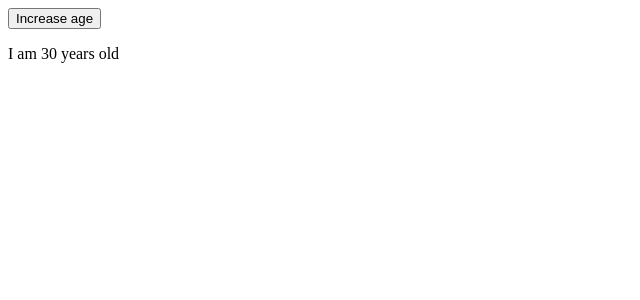
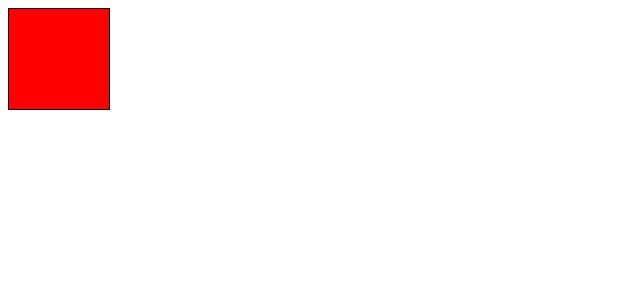
Before and after one commit to Vang-ap/react-intro, a React (Create React App) app: page / in a window 1280 px wide. Shown: the top 300 px of the page, without its empty margins (0-640 px from the left). Built offline with nearby package versions, Linux system fonts and the light colour scheme.

Commit message:
Styling: JSS without conditions

```diff
--- a/src/App.jsx
+++ b/src/App.jsx
@@ -1,9 +1,12 @@
-import { AgeCounter } from "./AgeCount";
-
 export function App() {
   return (
     <>
-     <AgeCounter />
+      <div style={{
+        backgroundColor: "red",
+        height: "100px",
+        width: "100px",
+        border: "1px solid black",
+      }}></div>
     </>
   );
 }
```
